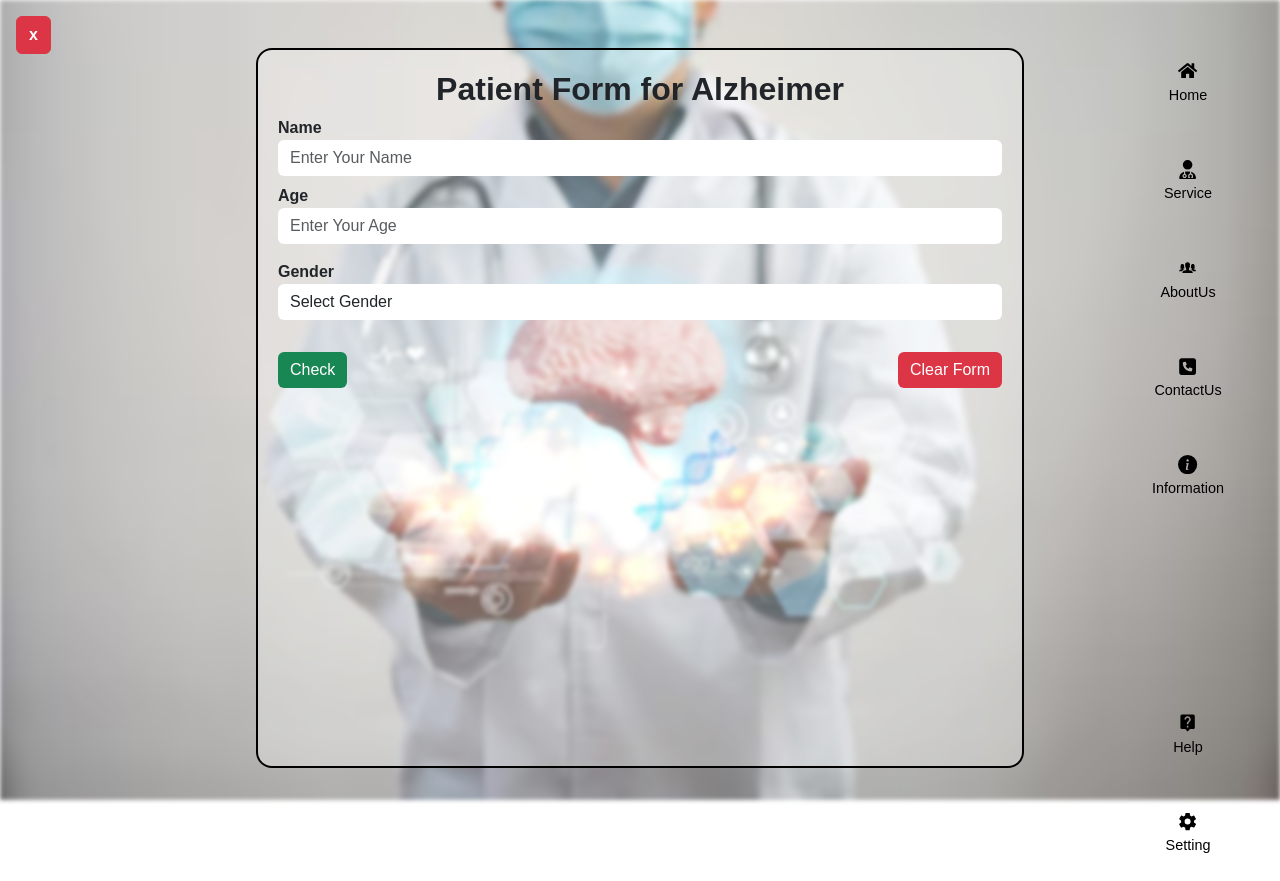
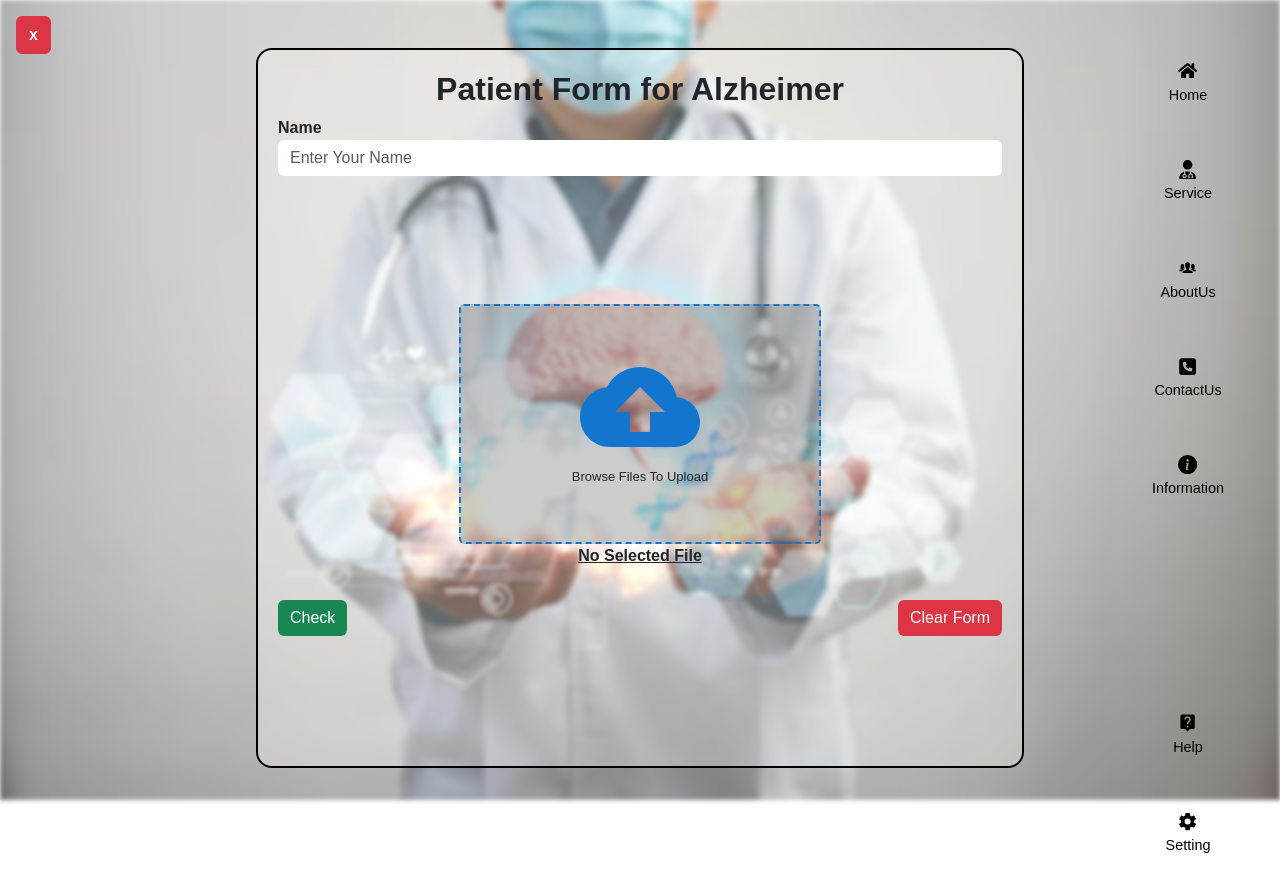
Before and after one commit to Babun001/AI-PDDS_Frontend, a React (Create React App) app: page /Alzheimer in a window 1280 px wide. Built offline with nearby package versions, Linux system fonts and the light colour scheme.

Commit message:
add image upload section

```diff
--- a/public/index.html
+++ b/public/index.html
@@ -11,7 +11,7 @@
   <link rel="manifest" href="%PUBLIC_URL%/manifest.json" />
 
 
-  <title>React App</title>
+  <title>AI-PDDS</title>
   <link href="https://cdn.jsdelivr.net/npm/bootstrap@5.3.3/dist/css/bootstrap.min.css" rel="stylesheet" integrity="sha384-QWTKZyjpPEjISv5WaRU9OFeRpok6YctnYmDr5pNlyT2bRjXh0JMhjY6hW+ALEwIH" crossorigin="anonymous">
   <script defer src="https://cdn.jsdelivr.net/npm/@popperjs/core@2.11.8/dist/umd/popper.min.js"
     integrity="sha384-I7E8VVD/ismYTF4hNIPjVp/Zjvgyol6VFvRkX/vR+Vc4jQkC+hVqc2pM8ODewa9r"
@@ -24,16 +24,6 @@
 <body>
   <noscript>You need to enable JavaScript to run this app.</noscript>
   <div id="root"></div>
-  <!--
-      This HTML file is a template.
-      If you open it directly in the browser, you will see an empty page.
-
-      You can add webfonts, meta tags, or analytics to this file.
-      The build step will place the bundled scripts into the <body> tag.
-
-      To begin the development, run `npm start` or `yarn start`.
-      To create a production bundle, use `npm run build` or `yarn build`.
-    -->
 </body>
 
 </html>
--- a/src/Screens/Disease Template/Alzheimer.js
+++ b/src/Screens/Disease Template/Alzheimer.js
@@ -1,11 +1,15 @@
-import React from 'react';
+import {React,useState} from 'react';
 import heartBg from "../../Assets/alzheimerbg02.avif";
 import './Disease.css';
 import { useNavigate } from "react-router-dom";
+import { MdCloudUpload } from 'react-icons/md';
 
 export default function Alzheimer() {
 
   const navigator = useNavigate();
+
+  const [image, setImage] = useState(null);
+  const [fileName, setFileName] = useState("No Selected File");
 
   return (
     <>
@@ -33,32 +37,33 @@ export default function Alzheimer() {
             </div>
 
 
-            <div className="form-group mt-2 font-weight-bold" >
-              <label htmlFor="DOB" className="label">Age</label>
+            <div className="FileUpload" onClick={() =>
+              document.querySelector("#SelectImage").click()
+            }>
               <input
-                type="text"
-                className="form-control"
-                style={{ border: 'none', outline: 'none', fontSize: '1rem' }} id="firstName"
-                placeholder="Enter Your Age"
-                name="Age"
-              // onChange={handleChange}
-
+                type="file"
+                className="fileInp"
+                id="SelectImage"
+                hidden
+                onChange={({ target: { files } }) => {
+                  files[0] && setFileName(files[0].name)
+                  if (files) {
+                    setImage(URL.createObjectURL(files[0]))
+                  }
+                }}
               />
+              {
+                image
+                  ?
+                  <img src={image} width={300} height={200} alt={fileName} />
+                  :
+                  <>
+                    <MdCloudUpload color='#1475cf' size={120} />
+                    <p>Browse Files To Upload</p>
+                  </>
+              }
             </div>
-
-
-            <div className="form-group mt-3">
-              <label htmlFor="gender">Gender</label>
-              <select
-                className="form-control"
-                style={{ border: 'none', outline: 'none', fontSize: '1rem' }}
-                id="gender">
-                <option defaultValue>Select Gender</option>
-                <option>Male</option>
-                <option>Female</option>
-                <option>Other</option>
-              </select>
-            </div>
+            <span className='filenamespan'><u>{fileName}</u></span>
 
 
             <div className="buttons">
@@ -71,6 +76,10 @@ export default function Alzheimer() {
               <button
                 type="reset"
                 className="btn btn-danger"
+                onClick={() =>{
+                  setImage(null);
+                  setFileName("No Selected File");
+                }}
                 style={{ border: 'none', outline: 'none', fontSize: '1rem' }}>Clear Form</button>
             </div>
 
--- a/src/Screens/Disease Template/BrainTumor.js
+++ b/src/Screens/Disease Template/BrainTumor.js
@@ -1,11 +1,15 @@
-import React from 'react';
+import {React,useState} from 'react';
 import heartBg from "../../Assets/brainbg1.jpeg";
 import './Disease.css';
 import { useNavigate } from "react-router-dom";
+import { MdCloudUpload } from "react-icons/md";
 
 export default function BraibtnTumor() {
 
   const navigator = useNavigate();
+
+  const [ fileName,setFileName ] = useState("No Selected File");
+  const [image, setImage] = useState(null);
 
   return (
     <>
@@ -33,32 +37,33 @@ export default function BraibtnTumor() {
             </div>
 
 
-            <div className="form-group mt-2 font-weight-bold" >
-              <label htmlFor="DOB" className="label">Age</label>
+            <div className="FileUpload" onClick={() =>
+              document.querySelector("#SelectImage").click()
+            }>
               <input
-                type="text"
-                className="form-control"
-                style={{ border: 'none', outline: 'none', fontSize: '1rem' }} id="firstName"
-                placeholder="Enter Your Age"
-                name="Age"
-              // onChange={handleChange}
-
+                type="file"
+                className="fileInp"
+                id="SelectImage"
+                hidden
+                onChange={({ target: { files } }) => {
+                  files[0] && setFileName(files[0].name)
+                  if (files) {
+                    setImage(URL.createObjectURL(files[0]))
+                  }
+                }}
               />
+              {
+                image
+                  ?
+                  <img src={image} width={300} height={200} alt={fileName} />
+                  :
+                  <>
+                    <MdCloudUpload color='#1475cf' size={120} />
+                    <p>Browse Files To Upload</p>
+                  </>
+              }
             </div>
-
-
-            <div className="form-group mt-3">
-              <label htmlFor="gender">Gender</label>
-              <select
-                className="form-control"
-                style={{ border: 'none', outline: 'none', fontSize: '1rem' }}
-                id="gender">
-                <option defaultValue>Select Gender</option>
-                <option>Male</option>
-                <option>Female</option>
-                <option>Other</option>
-              </select>
-            </div>
+            <span className='filenamespan'><u>{fileName}</u></span>
 
 
             <div className="buttons">
@@ -71,6 +76,10 @@ export default function BraibtnTumor() {
               <button
                 type="reset"
                 className="btn btn-danger"
+                onClick={() =>{
+                  setImage(null);
+                  setFileName("No Selected File");
+                }}
                 style={{ border: 'none', outline: 'none', fontSize: '1rem' }}>Clear Form</button>
             </div>
 
--- a/src/Screens/Disease Template/Pheumonia.js
+++ b/src/Screens/Disease Template/Pheumonia.js
@@ -1,12 +1,17 @@
 
-import React from 'react';
+import {React, useState} from 'react';
 import heartBg from "../../Assets/pneumoniabg.jpg";
 import './Disease.css';
 import { useNavigate } from "react-router-dom";
+import { MdCloudUpload } from "react-icons/md";
 
 export default function Pheumonia() {
 
   const navigator = useNavigate();
+
+  const [image, setImage] = useState(null);
+  const [fileName, setFileName] = useState("No Selected File");
+
 
   return (
     <>
@@ -34,32 +39,33 @@ export default function Pheumonia() {
             </div>
 
 
-            <div className="form-group mt-2 font-weight-bold" >
-              <label htmlFor="DOB" className="label">Age</label>
+            <div className="FileUpload" onClick={() =>
+              document.querySelector("#SelectImage").click()
+            }>
               <input
-                type="text"
-                className="form-control"
-                style={{ border: 'none', outline: 'none', fontSize: '1rem' }} id="firstName"
-                placeholder="Enter Your Age"
-                name="Age"
-              // onChange={handleChange}
-
+                type="file"
+                className="fileInp"
+                id="SelectImage"
+                hidden
+                onChange={({ target: { files } }) => {
+                  files[0] && setFileName(files[0].name)
+                  if (files) {
+                    setImage(URL.createObjectURL(files[0]))
+                  }
+                }}
               />
+              {
+                image
+                  ?
+                  <img src={image} width={300} height={200} alt={fileName} />
+                  :
+                  <>
+                    <MdCloudUpload color='#1475cf' size={120} />
+                    <p>Browse Files To Upload</p>
+                  </>
+              }
             </div>
-
-
-            <div className="form-group mt-3">
-              <label htmlFor="gender">Gender</label>
-              <select
-                className="form-control"
-                style={{ border: 'none', outline: 'none', fontSize: '1rem' }}
-                id="gender">
-                <option defaultValue>Select Gender</option>
-                <option>Male</option>
-                <option>Female</option>
-                <option>Other</option>
-              </select>
-            </div>
+            <span className='filenamespan'><u>{fileName}</u></span>
 
 
             <div className="buttons">
@@ -72,6 +78,10 @@ export default function Pheumonia() {
               <button
                 type="reset"
                 className="btn btn-danger"
+                onClick={() =>{
+                  setImage(null);
+                  setFileName("No Selected File");
+                }}
                 style={{ border: 'none', outline: 'none', fontSize: '1rem' }}>Clear Form</button>
             </div>
 
--- a/src/Screens/Disease Template/Tuberculosis .js
+++ b/src/Screens/Disease Template/Tuberculosis .js
@@ -1,11 +1,16 @@
-import React from 'react';
+import { React, useState } from 'react';
 import heartBg from "../../Assets/tuberculosisbg.jpg";
 import './Disease.css';
 import { useNavigate } from "react-router-dom";
+import { MdCloudUpload } from "react-icons/md";
+
 
 export default function Tuberculosis() {
 
   const navigator = useNavigate();
+  const [image, setImage] = useState(null);
+  const [fileName, setFileName] = useState("No Selected File");
+
 
   return (
     <>
@@ -32,33 +37,34 @@ export default function Tuberculosis() {
               />
             </div>
 
+            <div className="FileUpload" onClick={() =>
+              document.querySelector("#SelectImage").click()
+            }>
+              <input
+                type="file"
+                className="fileInp"
+                id="SelectImage"
+                hidden
+                onChange={({ target: { files } }) => {
+                  files[0] && setFileName(files[0].name)
+                  if (files) {
+                    setImage(URL.createObjectURL(files[0]))
+                  }
+                }}
+              />
+              {
+                image
+                  ?
+                  <img src={image} width={300} height={200} alt={fileName} />
+                  :
+                  <>
+                    <MdCloudUpload color='#1475cf' size={120} />
+                    <p>Browse Files To Upload</p>
+                  </>
+              }
+            </div>
+            <span className='filenamespan'><u>{fileName}</u></span>
 
-            <div className="form-group mt-2 font-weight-bold" >
-              <label htmlFor="DOB" className="label">Age</label>
-              <input
-                type="text"
-                className="form-control"
-                style={{ border: 'none', outline: 'none', fontSize: '1rem' }} id="firstName"
-                placeholder="Enter Your Age"
-                name="Age"
-              // onChange={handleChange}
-
-              />
-            </div>
-
-
-            <div className="form-group mt-3">
-              <label htmlFor="gender">Gender</label>
-              <select
-                className="form-control"
-                style={{ border: 'none', outline: 'none', fontSize: '1rem' }}
-                id="gender">
-                <option defaultValue>Select Gender</option>
-                <option>Male</option>
-                <option>Female</option>
-                <option>Other</option>
-              </select>
-            </div>
 
 
             <div className="buttons">
@@ -71,6 +77,10 @@ export default function Tuberculosis() {
               <button
                 type="reset"
                 className="btn btn-danger"
+                onClick={() => {
+                  setImage(null);
+                  setFileName("No Selected File");
+                }}
                 style={{ border: 'none', outline: 'none', fontSize: '1rem' }}>Clear Form</button>
             </div>
 
```
